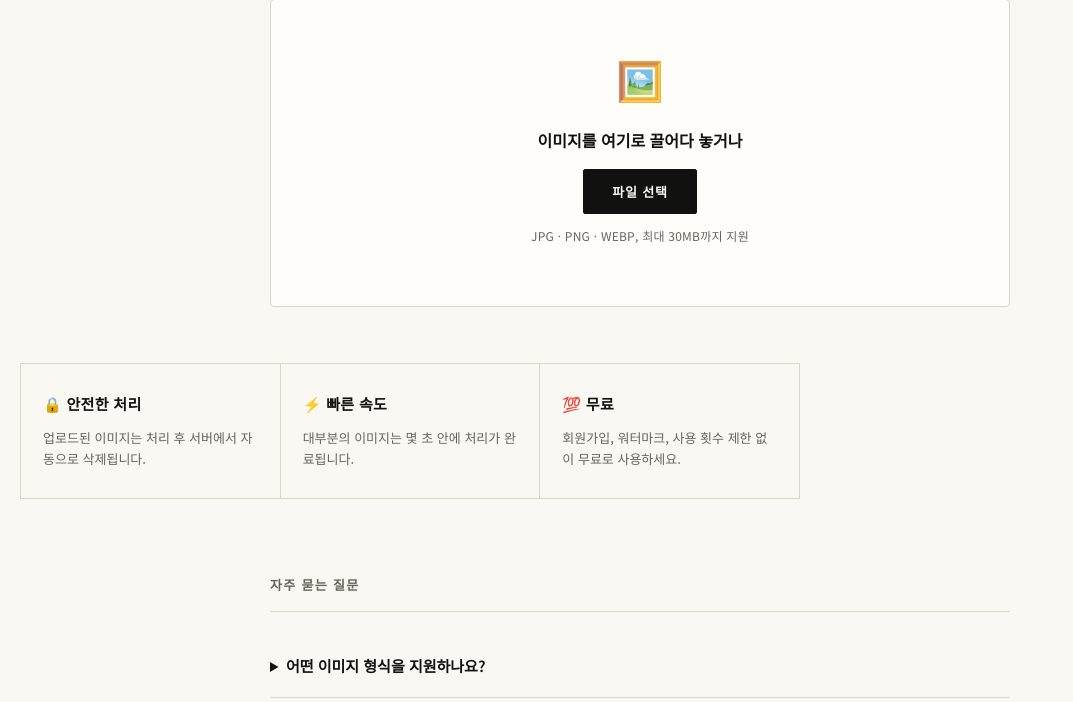
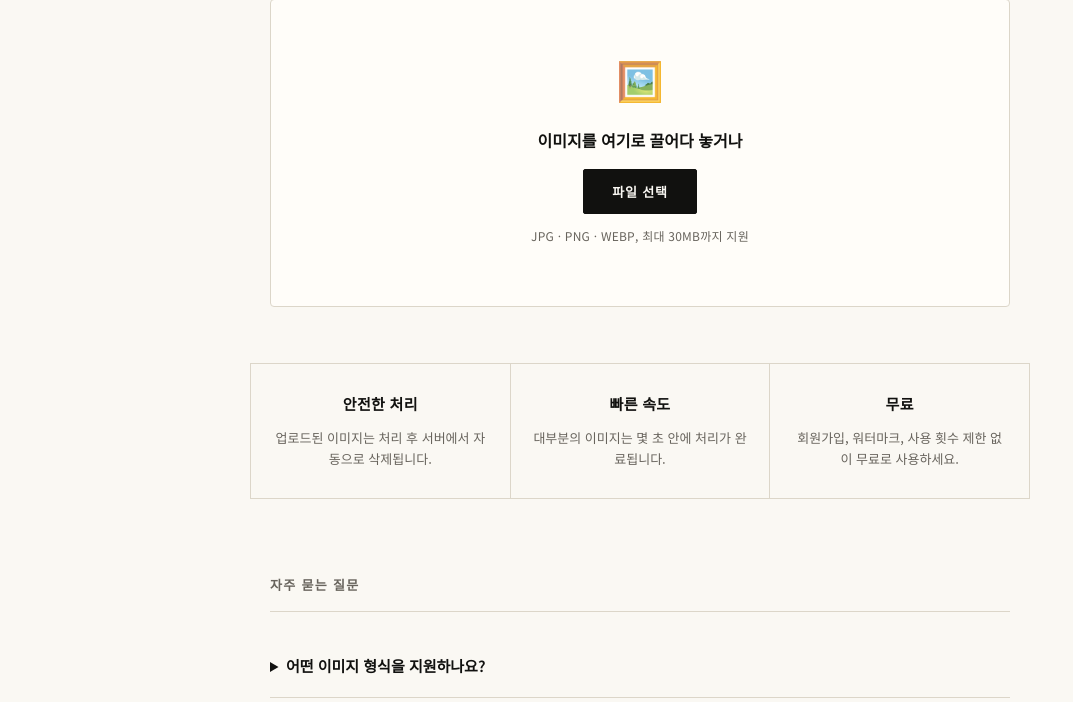
Before and after one commit to Mine-94/image-compress-site, a Flask app: page / in a window 1280 px wide. Shown: the part 424-1126 px from the top of the page, without its empty margins (0-1073 px from the left). Run offline with Flask 3, Linux system fonts and the light colour scheme.

Commit message:
Fix: remove emoji icons, center features grid

```diff
--- a/static/css/style.css
+++ b/static/css/style.css
@@ -284,11 +284,14 @@ h1, h2, h3 {
   background: var(--border);
   border: 1px solid var(--border);
   padding: 0;
-  margin: 0 20px;
+  width: calc(100% - 40px);
+  max-width: 780px;
+  margin: 0 auto;
 }
 .feature {
   background: var(--cream);
   padding: 28px 22px;
+  text-align: center;
 }
 .feature h3 {
   margin: 0 0 10px;
--- a/templates/index.html
+++ b/templates/index.html
@@ -93,15 +93,15 @@
 
 <section class="features container">
   <div class="feature">
-    <h3>🔒 안전한 처리</h3>
+    <h3>안전한 처리</h3>
     <p>업로드된 이미지는 처리 후 서버에서 자동으로 삭제됩니다.</p>
   </div>
   <div class="feature">
-    <h3>⚡ 빠른 속도</h3>
+    <h3>빠른 속도</h3>
     <p>대부분의 이미지는 몇 초 안에 처리가 완료됩니다.</p>
   </div>
   <div class="feature">
-    <h3>💯 무료</h3>
+    <h3>무료</h3>
     <p>회원가입, 워터마크, 사용 횟수 제한 없이 무료로 사용하세요.</p>
   </div>
 </section>
```
